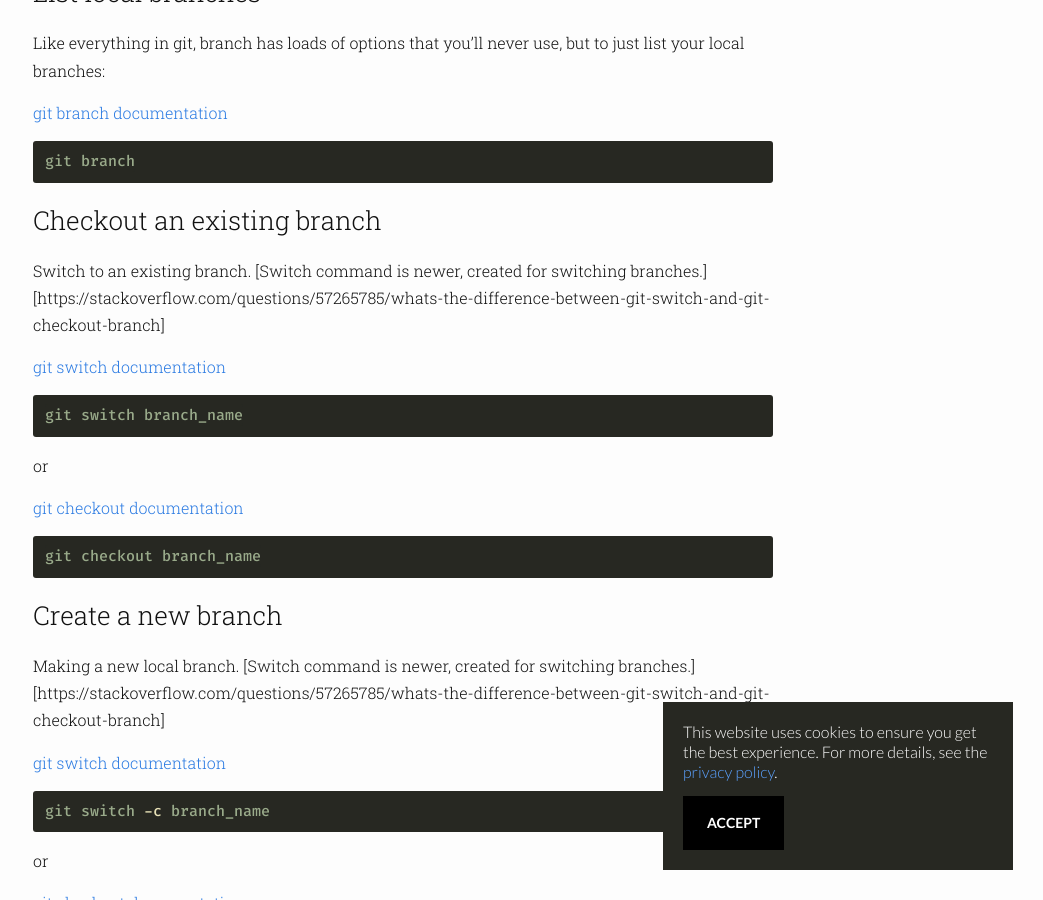
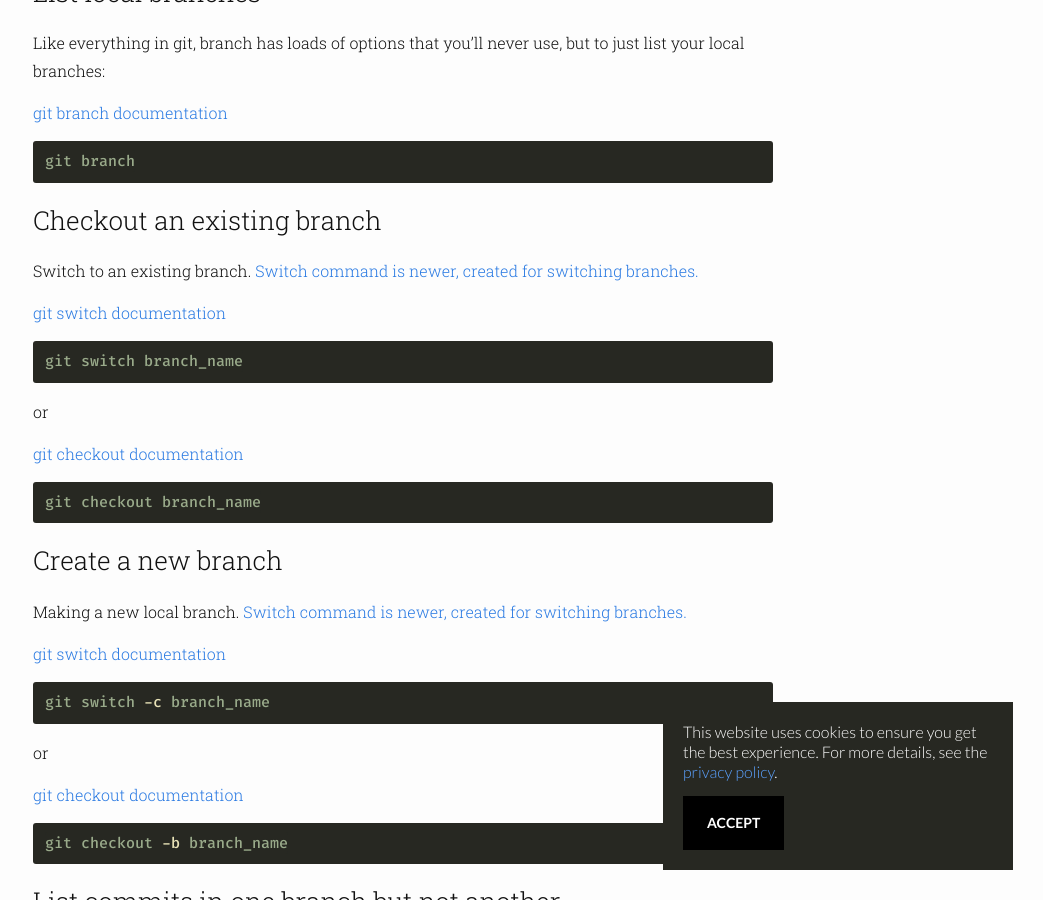
Before and after one commit to erresen/erresen.github.io, a Jekyll site: the page built from _posts/2021-12-13-useful-git-commands.md, in a window 1280 px wide and 900 px high, scrolled down 554 px. Shown: the whole window, without its empty margins (237-1280 px from the left). Built offline with Jekyll 4.4.1, drawn with Linux system fonts in a browser that asks for light colours; nearby versions of some CDN libraries; comment, search, counter and statistics services are not loaded; some of the changed lines change nothing that is shown.

Commit message:
Fixed switch vs checkout links

```diff
--- a/_posts/2021-12-13-useful-git-commands.md
+++ b/_posts/2021-12-13-useful-git-commands.md
@@ -25,7 +25,9 @@ git branch
 
 ### Checkout an existing branch
 
-Switch to an existing branch. [Switch command is newer, created for switching branches.][https://stackoverflow.com/questions/57265785/whats-the-difference-between-git-switch-and-git-checkout-branch]
+[switch-vs-checkout]: https://stackoverflow.com/questions/57265785/whats-the-difference-between-git-switch-and-git-checkout-branch
+
+Switch to an existing branch. [Switch command is newer, created for switching branches.][switch-vs-checkout]
 
 [git-switch]: https://git-scm.com/docs/git-switch
 [git switch documentation][git-switch]
@@ -45,7 +47,7 @@ git checkout branch_name
 
 ### Create a new branch
 
-Making a new local branch. [Switch command is newer, created for switching branches.][https://stackoverflow.com/questions/57265785/whats-the-difference-between-git-switch-and-git-checkout-branch]
+Making a new local branch. [Switch command is newer, created for switching branches.][switch-vs-checkout]
 
 [git switch documentation][git-switch]
 
```
